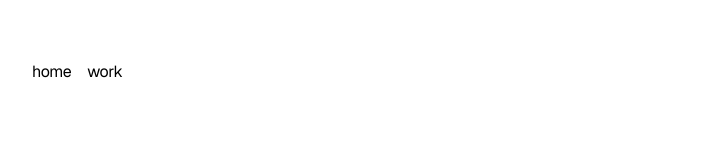
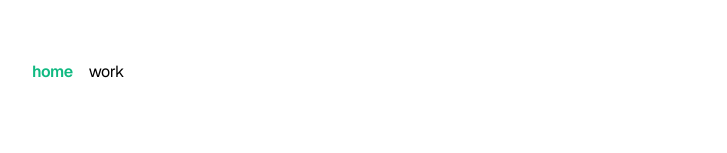
Before and after one commit to matyson/matyson, a Next.js app: page / in a window 1280 px wide. Shown: the top 153 px of the page, without its empty margins (272-999 px from the left). Built offline with nearby package versions, Linux system fonts and the light colour scheme.

Commit message:
navbar update

```diff
--- a/app/components/nav.tsx
+++ b/app/components/nav.tsx
@@ -1,4 +1,8 @@
+"use client";
+
 import Link from "next/link";
+import { usePathname } from "next/navigation";
+import { cn } from "../lib/utils";
 
 const navItems = {
   "/": {
@@ -9,7 +13,10 @@ const navItems = {
   },
 };
 
+type Params = Promise<{ slug: string }>;
+
 export function Navbar() {
+  const pathname = usePathname();
   return (
     <aside className="-ml-[8px] mb-16 tracking-tight">
       <div className="lg:sticky lg:top-20">
@@ -23,7 +30,10 @@ export function Navbar() {
                 <Link
                   key={path}
                   href={path}
-                  className="relative flex px-2 py-1 align-middle transition-all hover:text-neutral-800 dark:hover:text-neutral-200"
+                  className={cn(
+                    "relative flex px-2 py-1 align-middle transition-all hover:text-neutral-800 dark:hover:text-neutral-300",
+                    { "font-semibold text-emerald-500": pathname === path },
+                  )}
                 >
                   {name}
                 </Link>
```
